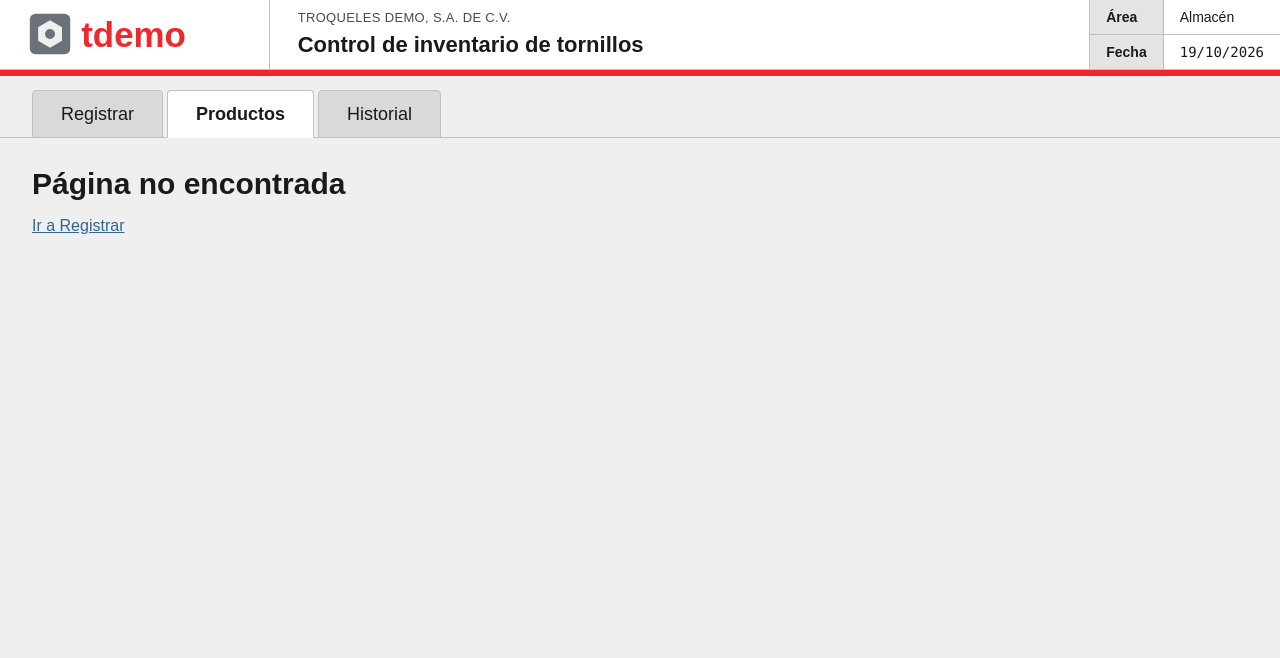
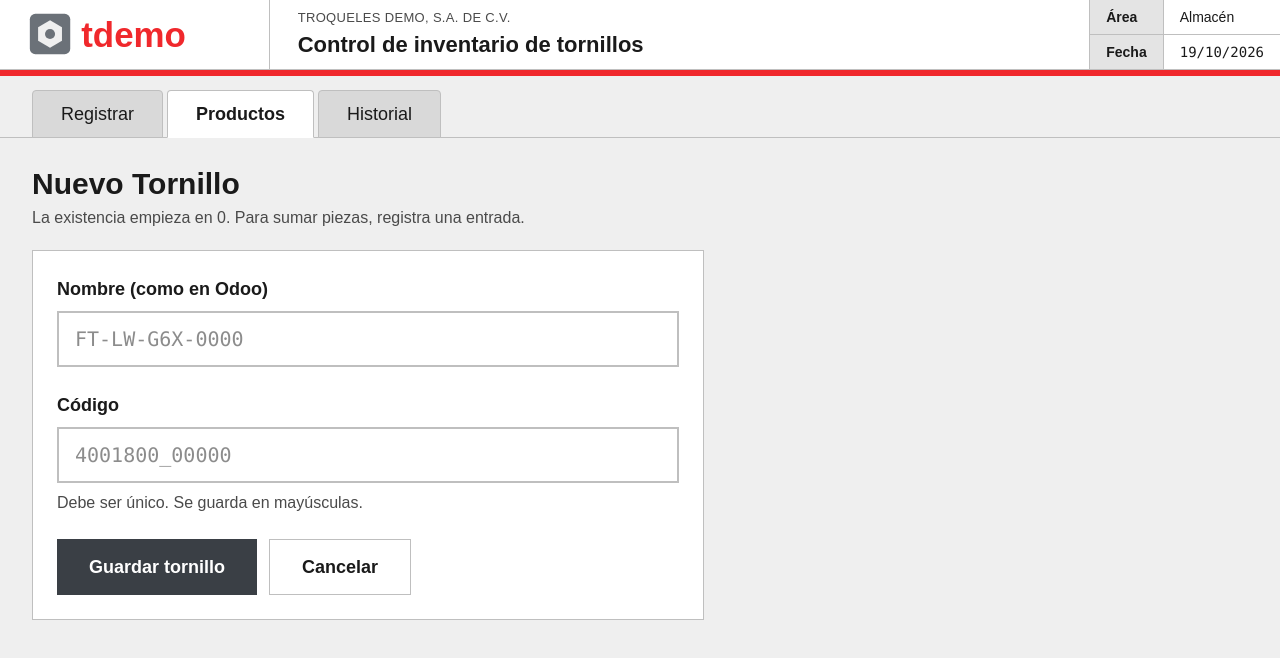
Before and after one commit to TarekM-7/inventory-management-client, a React (Vite) app: page /productos/nuevo in a window 1280 px wide. Shown: the top 658 px of the page. Built offline with nearby package versions, Linux system fonts and the light colour scheme; no server answers.

Commit message:
feat: add the new product form

```diff
--- /dev/null
+++ b/src/components/ProductForm.tsx
@@ -0,0 +1,64 @@
+import { Form, useNavigation, Link } from "react-router"
+import type { Product } from "../types"
+
+type ProductFormProps = {
+    product?: Product
+    errors?: { name?: string[]; code?: string[] }
+    submitLabel: string
+}
+
+export default function ProductForm({ product, errors, submitLabel }: ProductFormProps) {
+    const navigation = useNavigation()
+    const isSubmitting = navigation.state === "submitting"
+
+    return (
+        <Form method="post" className="flex flex-col gap-6 border border-line bg-white p-6">
+            <div className="flex flex-col gap-2">
+                <label htmlFor="name" className="text-lg font-bold">
+                    Nombre (como en Odoo)
+                </label>
+                <input
+                    id="name"
+                    name="name"
+                    defaultValue={product?.name}
+                    placeholder="FT-LW-G6X-0000"
+                    autoComplete="off"
+                    className="h-14 border-2 border-line px-4 font-mono text-xl"
+                />
+                {errors?.name && <p className="font-bold text-warning-text">{errors.name[0]}</p>}
+            </div>
+
+            <div className="flex flex-col gap-2">
+                <label htmlFor="code" className="text-lg font-bold">
+                    Código
+                </label>
+                <input
+                    id="code"
+                    name="code"
+                    defaultValue={product?.code}
+                    placeholder="4001800_00000"
+                    autoComplete="off"
+                    className="h-14 border-2 border-line px-4 font-mono text-xl"
+                />
+                <p className="text-ink-soft">Debe ser único. Se guarda en mayúsculas.</p>
+                {errors?.code && <p className="font-bold text-warning-text">{errors.code[0]}</p>}
+            </div>
+
+            <div className="flex gap-3">
+                <button
+                    type="submit"
+                    disabled={isSubmitting}
+                    className="h-14 cursor-pointer bg-out px-8 text-lg font-bold text-white disabled:opacity-60"
+                >
+                    {isSubmitting ? "Guardando..." : submitLabel}
+                </button>
+                <Link
+                    to="/productos"
+                    className="flex h-14 items-center border border-line px-8 text-lg font-bold"
+                >
+                    Cancelar
+                </Link>
+            </div>
+        </Form>
+    )
+}
--- a/src/router.tsx
+++ b/src/router.tsx
@@ -7,6 +7,7 @@ import NotFound from "./views/NotFound"
 import { getProducts } from "./services/ProductService"
 import RouteError from "./components/RouteError"
 import Loading from "./components/Loading"
+import NewProduct from "./views/NewProduct"
 
 export const router = createBrowserRouter([
     {
@@ -21,6 +22,11 @@ export const router = createBrowserRouter([
                 loader: getProducts,
                 errorElement: <RouteError />
             },
+            {
+                path: "productos/nuevo",
+                element: <NewProduct />,
+                errorElement: <RouteError />
+            },
             { path: "historial", element: <History /> },
             { path: "*", element: <NotFound /> }
         ]
--- /dev/null
+++ b/src/views/NewProduct.tsx
@@ -0,0 +1,13 @@
+import ProductForm from "../components/ProductForm"
+
+export default function NewProduct() {
+    return (
+        <section className="max-w-2xl">
+            <h1 className="text-3xl font-bold">Nuevo Tornillo</h1>
+            <p className="mt-1 mb-5 text-ink-soft">
+                La existencia empieza en 0. Para sumar piezas, registra una entrada.
+            </p>
+            <ProductForm submitLabel="Guardar tornillo" />
+        </section>
+    )
+}
--- a/src/views/Products.tsx
+++ b/src/views/Products.tsx
@@ -1,4 +1,4 @@
-import { useLoaderData } from "react-router"
+import { Link, useLoaderData } from "react-router"
 import { formatNumber } from "../utils"
 import { getProducts } from "../services/ProductService"
 
@@ -8,10 +8,20 @@ export default function Products() {
 
     return (
         <section>
-            <h1 className="text-3xl font-bold">Productos</h1>
-            <p className="mt-1 mb-5 text-ink-soft">
-                {products.length} tornillos · {formatNumber(totalStock)} pzas en existencia
-            </p>
+            <div className="mb-5 flex items-end justify-between">
+                <div>
+                    <h1 className="text-3xl font-bold">Productos</h1>
+                    <p className="mt-1 text-ink-soft">
+                        {products.length} tornillos · {formatNumber(totalStock)} pzas en existencia
+                    </p>
+                </div>
+                <Link
+                    to="/productos/nuevo"
+                    className="flex h-13 items-center bg-out px-6 text-lg font-bold text-white"
+                >
+                    + Nuevo Tornillo
+                </Link>
+            </div>
 
             {products.length === 0 ? (
                 <p className="border border-line bg-white p-6 text-lg">
@@ -20,8 +30,8 @@ export default function Products() {
             ) : (
                 <table className="w-full border border-line bg-white text-lg">
                     <thead>
-                        <tr className="bg-cell text-left text-sm tracking-white uppercase">
-                            <th className="border-b border-line px-5 py-3">Nombre (Oddo)</th>
+                        <tr className="bg-cell text-left text-sm tracking-wide uppercase">
+                            <th className="border-b border-line px-5 py-3">Nombre (Odoo)</th>
                             <th className="border-b border-line px-5 py-3">Código</th>
                             <th className="border-b border-line px-5 py-3 text-right">
                                 Existencia
```
